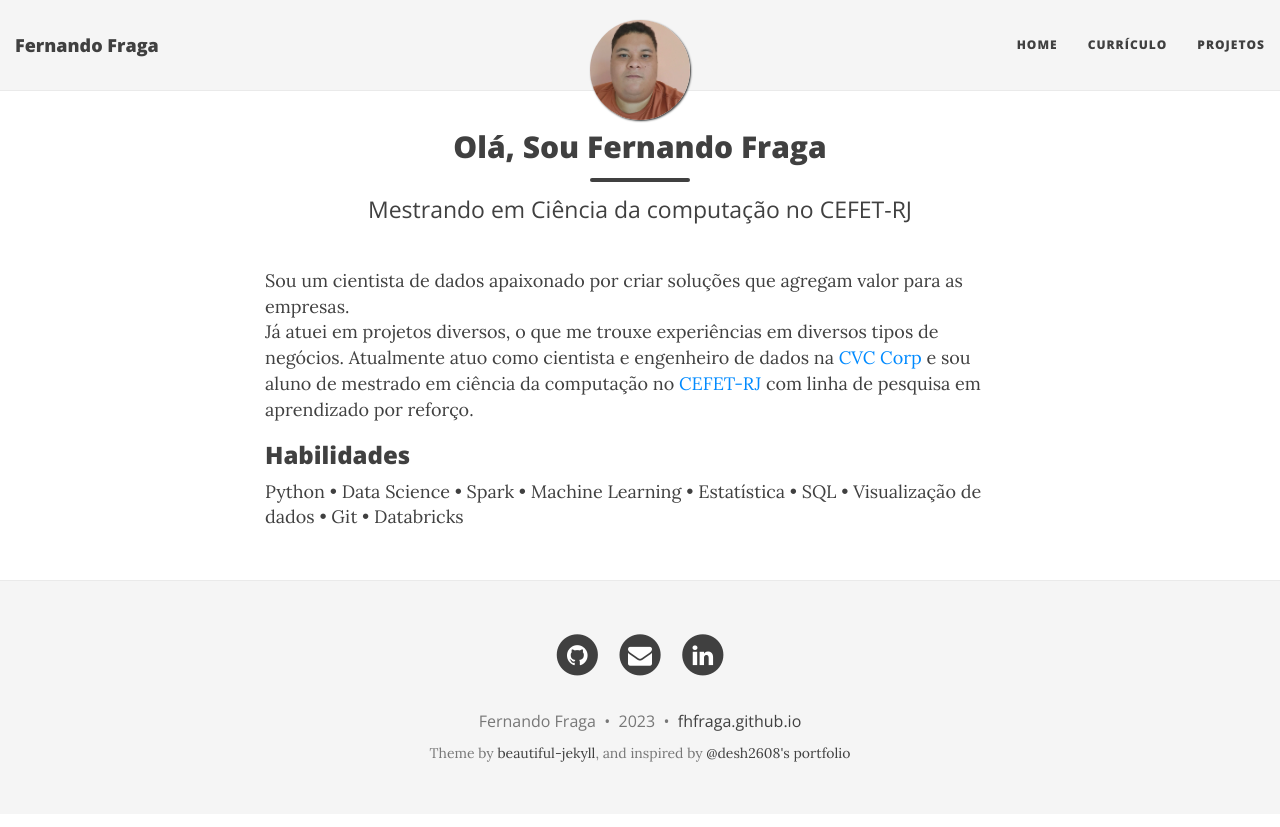
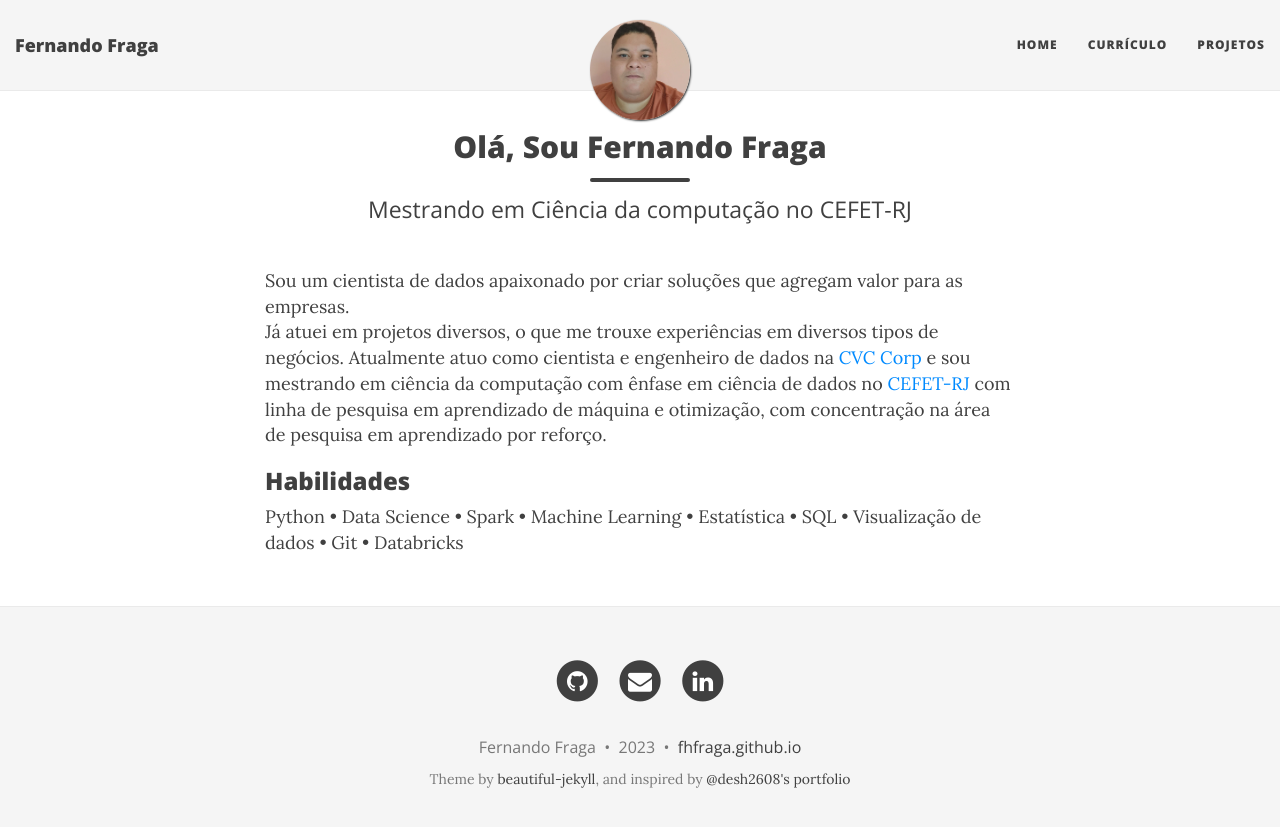
Before and after one commit to fhfraga/fhfraga.github.io, a Jekyll site: the page built from index.html, in a window 1280 px wide. Shown: the top 827 px of the page. Built offline with Jekyll 4.4.1, drawn with Linux system fonts in a browser that asks for light colours; nearby versions of some CDN libraries; the list of posts is cut into pages by our own code.

Commit message:
ajuste do texto

```diff
--- a/index.html
+++ b/index.html
@@ -11,9 +11,10 @@ use-site-title: true
 Já atuei em projetos diversos, o que me trouxe experiências em diversos tipos de negócios.
 Atualmente atuo como cientista e engenheiro de dados na
 <a href="https://www.cvccorp.com.br" target="_blank" rel="noopener noreferrer">CVC Corp</a>
- e sou aluno de mestrado em ciência da computação no
+ e sou mestrando em ciência da computação com ênfase em ciência de dados no
 <a href="https://eic.cefet-rj.br/ppcic/" target="_blank" rel="noopener noreferrer">CEFET-RJ</a>
- com linha de pesquisa em aprendizado por reforço.
+ com linha de pesquisa em aprendizado de máquina e otimização, com concentração na área de
+ pesquisa em aprendizado por reforço.
 
  <h3>
     Habilidades
```
